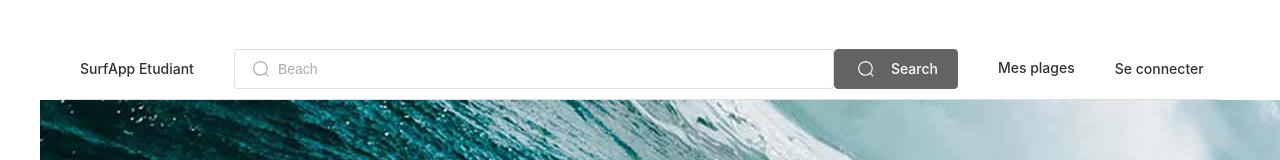
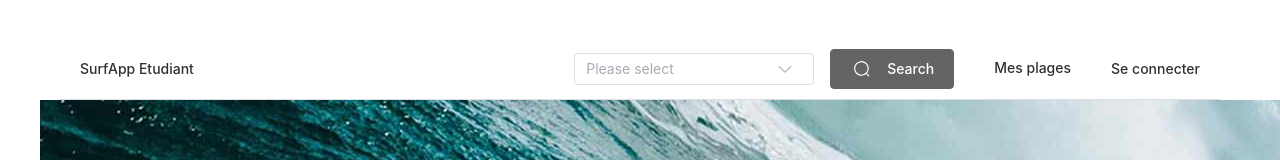
Before and after one commit to Talluan/SurfApp, a Vue app in the folder frontend/: page / in a window 1280 px wide. Shown: the top 160 px of the page. Built offline with nearby package versions, Linux system fonts and the light colour scheme; no server answers.

Commit message:
barre recherche plage frontend

```diff
--- a/frontend/src/Models/Plage.ts
+++ b/frontend/src/Models/Plage.ts
@@ -1,15 +1,15 @@
 export default class Plage {
     id: number;
-    name: string;
+    nom: string;
     location: string;
     latitude: number;
     longitude: number;
     description: string;
     image: string;
 
-    constructor(id: number, name: string, location: string, latitude: number, longitude: number, description: string, image: string) {
+    constructor(id: number, nom: string, location: string, latitude: number, longitude: number, description: string, image: string) {
         this.id = id;
-        this.name = name;
+        this.nom = nom;
         this.location = location;
         this.latitude = latitude;
         this.longitude = longitude;
--- a/frontend/src/Services/PrevisionMeteoCalls.ts
+++ b/frontend/src/Services/PrevisionMeteoCalls.ts
@@ -61,7 +61,7 @@ const getMarine = async (plage: Plage) => {
             waveHeightMax: daily.variables(0)!.valuesArray()!,
             waveDirectionDominant: daily.variables(1)!.valuesArray()!,
             wavePeriodMax: daily.variables(2)!.valuesArray()!,
-            windWaveHeightMax: daily.variables(3)!.valuesArray()!,
+        windWaveHeightMax: daily.variables(3)!.valuesArray()!,
             windWaveDirectionDominant: daily.variables(4)!.valuesArray()!,
             windWavePeriodMax: daily.variables(5)!.valuesArray()!,
         },
--- a/frontend/src/Stores/PlageStore.ts
+++ b/frontend/src/Stores/PlageStore.ts
@@ -1,15 +1,26 @@
 import { defineStore } from 'pinia';
-import { ref } from 'vue';
+import { ref, onMounted } from 'vue';
 import Plage from '../Models/Plage';
+import { getPlages } from '../Services/PlageCalls';
 
 
 export const usePlagesStore = defineStore('plages', () => {
+
+
     const plages = ref<Plage[] | null>(null);
 
     const setPlages = (newPlages: Plage[]) => {
         plages.value = newPlages;
     }
 
+    onMounted(async () => {
+        const response = await getPlages();
+        if (response.status === 200) {
+            setPlages(response.data);
+        }
+    })
+
+
     return {
         plages,
         setPlages
--- a/frontend/src/Views/Home.vue
+++ b/frontend/src/Views/Home.vue
@@ -1,7 +1,7 @@
 <template>
 	<el-main>
 		<el-carousel :interval="4000" arrow="always" indicator-position="outside" style="height: auto;">
-			<el-carousel-item v-for="plage in plages" :key="plage.id">
+			<el-carousel-item v-for="plage in plageStore.plages" :key="plage.id">
 				<card :plage="plage" />
 			</el-carousel-item>
 		</el-carousel>
@@ -10,30 +10,12 @@
 
 <script setup lang="ts">
 import { usePlagesStore } from '../Stores/PlageStore.ts';
-import PlageModel from "../Models/Plage.ts";
 import Card from '../components/MainView/Card.vue';
-import { getPlages } from '../Services/PlageCalls.ts';
-import { ref, onMounted } from 'vue';
 
 const plageStore = usePlagesStore();
 
-const plages = ref();
 
-const fetchPlages = async () => {
-	try {
-		const response : any = await getPlages();
-		if (response && response.data) {
-			plages.value = PlageModel.fromArray(response.data);
-			plageStore.setPlages(plages.value);
-		}
-	} catch (error) {
-		console.error(error);
-	}
-};
 
-onMounted(() => {
-	fetchPlages();
-});
 
 </script>
 
--- a/frontend/src/components/Header/Header.vue
+++ b/frontend/src/components/Header/Header.vue
@@ -5,8 +5,8 @@
 
 			<article class="flex-grow" />
 			<el-menu-item index="2">
-				<el-input class="w-100 m-2" size="large" placeholder="Beach" prefix-icon="Search"
-					style="width: 600px"></el-input>
+				<el-select-v2 v-model="selectedPlage" filterable :options="options"
+					placeholder="Please select" style="width: 240px; margin-right: 16px; vertical-align: middle" />
 				<el-button type="primary" size="large" icon="Search" color="#636466">Search</el-button>
 			</el-menu-item>
 			<router-link to="/plage"><el-menu-item index="3-2">Mes plages</el-menu-item></router-link>
@@ -19,12 +19,23 @@
 	</el-container>
 </template>
 
-<script setup>
+<script setup lang="ts">
 import { useRouter } from 'vue-router';
 const router = useRouter();
 import { useUserStore } from '../../Stores/UserStore.ts';
+import { usePlagesStore } from '../../Stores/PlageStore.ts';
+import PlageModel from '../../Models/Plage';
+import { ref, computed } from 'vue';
+
 
 const store = useUserStore();
+const plageStore = usePlagesStore();
+const selectedPlage = ref<PlageModel>();
+
+const options = computed(() => plageStore.plages?.map((plage) => ({
+	value: plage.id,
+	label: plage.nom,
+}))|| []);
 
 
 const logout = () => {
@@ -32,6 +43,7 @@ const logout = () => {
 	store.logout();
 	router.push('/');
 }
+
 
 </script>
 
--- a/frontend/src/components/MainView/Card.vue
+++ b/frontend/src/components/MainView/Card.vue
@@ -1,7 +1,7 @@
 <template>
 	<el-card :body-style="{ padding: '10px' }" style="height: auto;">
 	  <div style="text-align: center; margin-top: 10px;">
-		<h3>{{ plage.name }}</h3>
+		<h3>{{ plage.nom }}</h3>
 		<p>{{ plage.location }}</p>
 		<p>{{ plage.description }}</p>
 	  </div>
```
